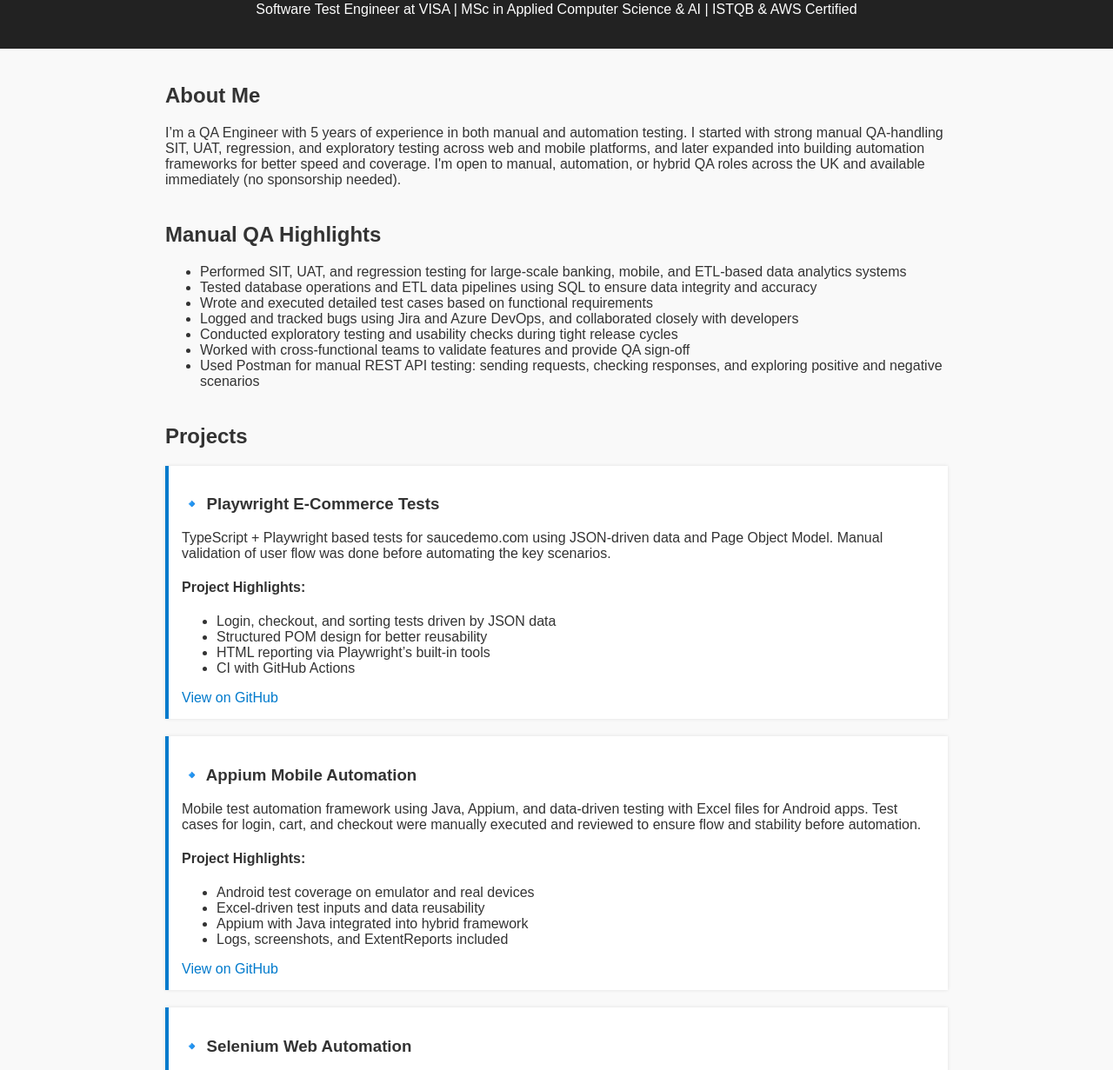
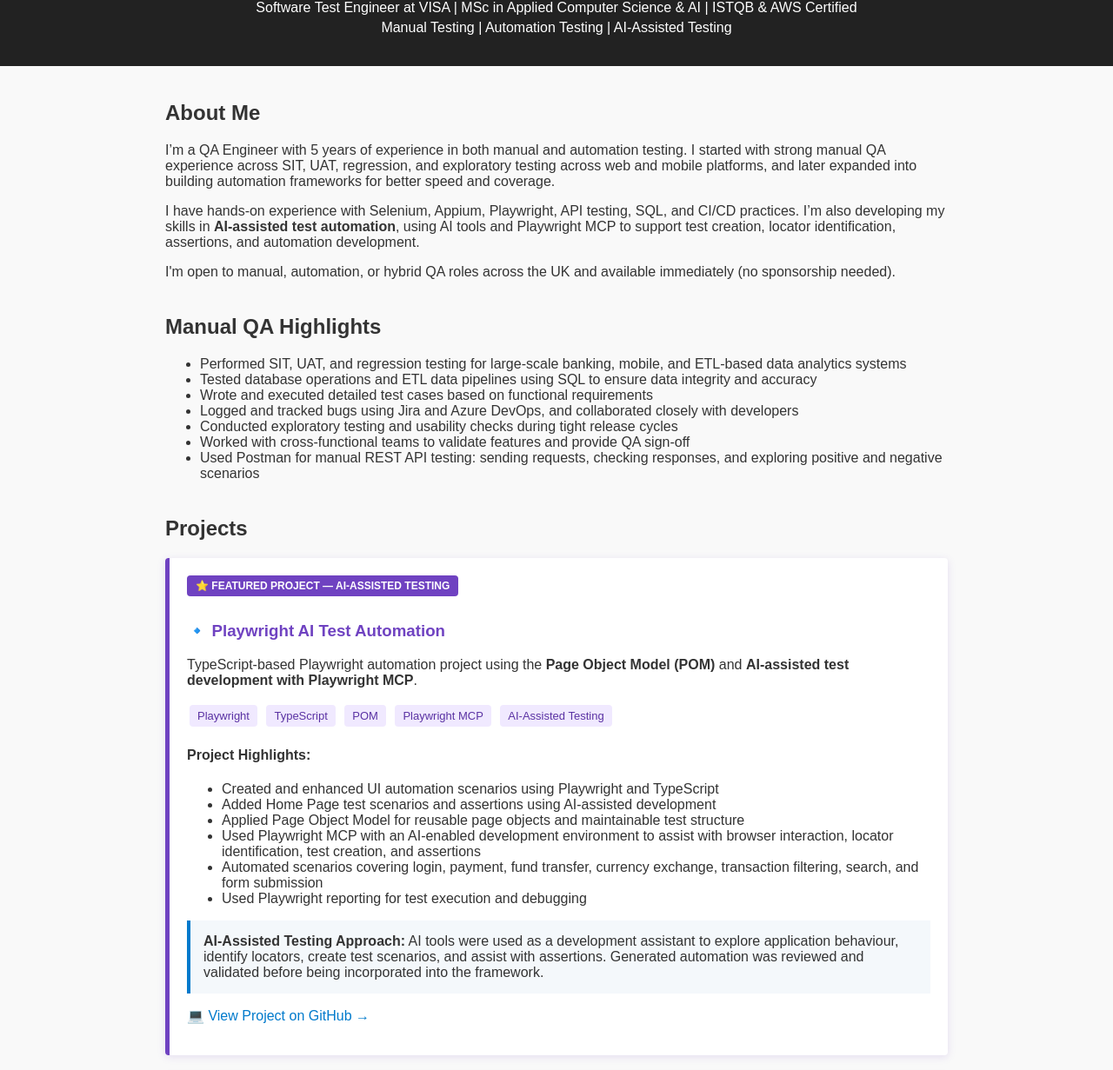
Before and after one commit to harshadaP97/qa-portfolio, a plain HTML site: page index.html in a window 1280 px wide. Shown: the part 98-1329 px from the top of the page at 87% size. Drawn offline with Linux system fonts and the light colour scheme.

Commit message:
Update index.html

```diff
--- a/index.html
+++ b/index.html
@@ -4,12 +4,14 @@
   <meta charset="UTF-8" />
   <meta name="viewport" content="width=device-width, initial-scale=1.0" />
   <title>Harshada Patil | QA Portfolio</title>
+
   <!-- Open Graph Meta Tags for LinkedIn -->
   <meta property="og:title" content="Harshada Patil | QA Portfolio" />
-<meta property="og:description" content="Manual + Automation Testing Projects | Selenium, Appium, Playwright | Resume Included" />
+  <meta property="og:description" content="QA Engineer | Manual & Automation Testing | Selenium | Appium | Playwright | AI-Assisted Testing" />
   <meta property="og:image" content="https://harshadaP97.github.io/qa-portfolio/thumbnail.png" />
   <meta property="og:url" content="https://harshadaP97.github.io/qa-portfolio/" />
   <meta name="twitter:card" content="summary_large_image" />
+
   <style>
     body {
       font-family: Arial, sans-serif;
@@ -18,34 +20,84 @@
       background: #f9f9f9;
       color: #333;
     }
+
     header {
       background: #222;
       color: #fff;
-      padding: 20px;
+      padding: 30px 20px;
       text-align: center;
     }
+
+    header h1 {
+      margin-bottom: 10px;
+    }
+
+    header p {
+      margin: 5px 0;
+    }
+
     .container {
       padding: 20px;
       max-width: 900px;
       margin: auto;
     }
+
     .section {
       margin-bottom: 40px;
     }
+
     .project {
       margin-bottom: 20px;
-      padding: 15px;
+      padding: 20px;
       background: #fff;
       border-left: 4px solid #007acc;
       box-shadow: 0 0 4px rgba(0, 0, 0, 0.1);
+      border-radius: 4px;
     }
+
+    .project.featured {
+      border-left: 5px solid #6f42c1;
+      box-shadow: 0 2px 10px rgba(111, 66, 193, 0.15);
+    }
+
+    .project.featured h3 {
+      color: #6f42c1;
+    }
+
+    .badge {
+      display: inline-block;
+      background: #6f42c1;
+      color: white;
+      padding: 5px 10px;
+      border-radius: 4px;
+      font-size: 12px;
+      font-weight: bold;
+      margin-bottom: 10px;
+    }
+
+    .tech-stack {
+      margin: 10px 0 15px 0;
+    }
+
+    .tech-stack span {
+      display: inline-block;
+      background: #f0e9ff;
+      color: #5a32a3;
+      padding: 5px 9px;
+      margin: 3px;
+      border-radius: 4px;
+      font-size: 13px;
+    }
+
     a {
       color: #007acc;
       text-decoration: none;
     }
+
     a:hover {
       text-decoration: underline;
     }
+
     .skills span {
       background: #e0e0e0;
       display: inline-block;
@@ -54,32 +106,65 @@
       border-radius: 4px;
       font-size: 14px;
     }
+
     footer {
       background: #222;
       color: #fff;
       text-align: center;
       padding: 15px;
     }
+
     .certifications img {
       height: 50px;
       margin: 10px;
     }
+
+    .highlight {
+      background: #f4f8fb;
+      border-left: 4px solid #007acc;
+      padding: 15px;
+      margin-top: 15px;
+    }
   </style>
 </head>
+
 <body>
+
   <header>
     <h1>Harshada Patil</h1>
     <p>Software Test Engineer at VISA | MSc in Applied Computer Science & AI | ISTQB & AWS Certified</p>
+    <p>Manual Testing | Automation Testing | AI-Assisted Testing</p>
   </header>
 
   <div class="container">
+
     <section class="section">
       <h2>About Me</h2>
-      <p>I’m a QA Engineer with 5 years of experience in both manual and automation testing. I started with strong manual QA-handling SIT, UAT, regression, and exploratory testing across web and mobile platforms, and later expanded into building automation frameworks for better speed and coverage. I'm open to manual, automation, or hybrid QA roles across the UK and available immediately (no sponsorship needed).</p>
+
+      <p>
+        I’m a QA Engineer with 5 years of experience in both manual and automation testing.
+        I started with strong manual QA experience across SIT, UAT, regression, and exploratory
+        testing across web and mobile platforms, and later expanded into building automation
+        frameworks for better speed and coverage.
+      </p>
+
+      <p>
+        I have hands-on experience with Selenium, Appium, Playwright, API testing, SQL,
+        and CI/CD practices. I’m also developing my skills in <strong>AI-assisted test automation</strong>,
+        using AI tools and Playwright MCP to support test creation, locator identification,
+        assertions, and automation development.
+      </p>
+
+      <p>
+        I'm open to manual, automation, or hybrid QA roles across the UK and available immediately
+        (no sponsorship needed).
+      </p>
     </section>
+
 
     <section class="section">
       <h2>Manual QA Highlights</h2>
+
       <ul>
         <li>Performed SIT, UAT, and regression testing for large-scale banking, mobile, and ETL-based data analytics systems</li>
         <li>Tested database operations and ETL data pipelines using SQL to ensure data integrity and accuracy</li>
@@ -91,114 +176,276 @@
       </ul>
     </section>
 
+
     <section class="section">
       <h2>Projects</h2>
 
+
+      <!-- FEATURED AI PROJECT -->
+
+      <div class="project featured">
+
+        <span class="badge">⭐ FEATURED PROJECT — AI-ASSISTED TESTING</span>
+
+        <h3>🔹 Playwright AI Test Automation</h3>
+
+        <p>
+          TypeScript-based Playwright automation project using the
+          <strong>Page Object Model (POM)</strong> and
+          <strong>AI-assisted test development with Playwright MCP</strong>.
+        </p>
+
+        <div class="tech-stack">
+          <span>Playwright</span>
+          <span>TypeScript</span>
+          <span>POM</span>
+          <span>Playwright MCP</span>
+          <span>AI-Assisted Testing</span>
+        </div>
+
+        <h4>Project Highlights:</h4>
+
+        <ul>
+          <li>Created and enhanced UI automation scenarios using Playwright and TypeScript</li>
+          <li>Added Home Page test scenarios and assertions using AI-assisted development</li>
+          <li>Applied Page Object Model for reusable page objects and maintainable test structure</li>
+          <li>Used Playwright MCP with an AI-enabled development environment to assist with browser interaction, locator identification, test creation, and assertions</li>
+          <li>Automated scenarios covering login, payment, fund transfer, currency exchange, transaction filtering, search, and form submission</li>
+          <li>Used Playwright reporting for test execution and debugging</li>
+        </ul>
+
+        <div class="highlight">
+          <strong>AI-Assisted Testing Approach:</strong>
+          AI tools were used as a development assistant to explore application behaviour,
+          identify locators, create test scenarios, and assist with assertions.
+          Generated automation was reviewed and validated before being incorporated into the framework.
+        </div>
+
+        <p>
+          <a href="https://github.com/harshadaP97/playwright-ai-automation" target="_blank">
+            💻 View Project on GitHub →
+          </a>
+        </p>
+
+      </div>
+
+
+      <!-- PLAYWRIGHT E-COMMERCE -->
+
       <div class="project">
+
         <h3>🔹 Playwright E-Commerce Tests</h3>
-        <p>TypeScript + Playwright based tests for saucedemo.com using JSON-driven data and Page Object Model. Manual validation of user flow was done before automating the key scenarios.</p>
+
+        <p>
+          TypeScript + Playwright based tests for saucedemo.com using JSON-driven
+          data and Page Object Model. Manual validation of user flow was done before
+          automating the key scenarios.
+        </p>
+
         <h4>Project Highlights:</h4>
+
         <ul>
           <li>Login, checkout, and sorting tests driven by JSON data</li>
           <li>Structured POM design for better reusability</li>
           <li>HTML reporting via Playwright’s built-in tools</li>
           <li>CI with GitHub Actions</li>
         </ul>
-        <a href="https://github.com/harshadaP97/playwright-ecommerce-tests" target="_blank">View on GitHub</a>
+
+        <a href="https://github.com/harshadaP97/playwright-ecommerce-tests" target="_blank">
+          View on GitHub
+        </a>
+
       </div>
 
+
+      <!-- APPIUM -->
+
       <div class="project">
+
         <h3>🔹 Appium Mobile Automation</h3>
-        <p>Mobile test automation framework using Java, Appium, and data-driven testing with Excel files for Android apps. Test cases for login, cart, and checkout were manually executed and reviewed to ensure flow and stability before automation.</p>
+
+        <p>
+          Mobile test automation framework using Java, Appium, and data-driven
+          testing with Excel files for Android apps. Test cases for login, cart,
+          and checkout were manually executed and reviewed to ensure flow and
+          stability before automation.
+        </p>
+
         <h4>Project Highlights:</h4>
+
         <ul>
           <li>Android test coverage on emulator and real devices</li>
           <li>Excel-driven test inputs and data reusability</li>
           <li>Appium with Java integrated into hybrid framework</li>
           <li>Logs, screenshots, and ExtentReports included</li>
         </ul>
-        <a href="https://github.com/harshadaP97/Appium_MobileAutomationFramework" target="_blank">View on GitHub</a>
+
+        <a href="https://github.com/harshadaP97/Appium_MobileAutomationFramework" target="_blank">
+          View on GitHub
+        </a>
+
       </div>
 
+
+      <!-- SELENIUM -->
+
       <div class="project">
+
         <h3>🔹 Selenium Web Automation</h3>
-        <p>Selenium framework using Java and TestNG for web application testing, with data-driven inputs managed through Excel files. Manual functional testing formed the foundation before automating with page objects and test data.</p>
+
+        <p>
+          Selenium framework using Java and TestNG for web application testing,
+          with data-driven inputs managed through Excel files. Manual functional
+          testing formed the foundation before automating with page objects and test data.
+        </p>
+
         <h4>Project Highlights:</h4>
+
         <ul>
           <li>Hybrid framework using Selenium, TestNG, and Excel</li>
           <li>ExtentReports for structured step-level reporting</li>
           <li>Reusable page objects and test utilities</li>
           <li>Covered both manual test cases and automated scenarios for full coverage</li>
         </ul>
-        <a href="https://github.com/harshadaP97/SeleniumFrameworkBank" target="_blank">View on GitHub</a>
+
+        <a href="https://github.com/harshadaP97/SeleniumFrameworkBank" target="_blank">
+          View on GitHub
+        </a>
+
       </div>
 
+
+      <!-- API + UI -->
+
       <div class="project">
+
         <h3>🔹 API + UI Hybrid Automation</h3>
-  <p>Hybrid automation framework using Selenium and RestAssured in Java for UI and API testing. Focused on login flows and RESTful endpoints using practice sites.</p>
+
+        <p>
+          Hybrid automation framework using Selenium and RestAssured in Java
+          for UI and API testing. Focused on login flows and RESTful endpoints
+          using practice sites.
+        </p>
+
         <h4>Project Highlights:</h4>
+
         <ul>
           <li>Selenium UI tests using Page Object Model (POM)</li>
           <li>REST API validations on gorest.co.in using JSON data</li>
           <li>Data-driven testing with modular utilities</li>
           <li>Execution reporting via ExtentReports</li>
         </ul>
-  <a href="https://github.com/harshadaP97/API_UI_Automation_Framework" target="_blank">View on GitHub</a>
+
+        <a href="https://github.com/harshadaP97/API_UI_Automation_Framework" target="_blank">
+          View on GitHub
+        </a>
+
       </div>
 
     </section>
 
+
     <section class="section">
+
       <h2>Skills & Tools</h2>
+
       <div class="skills">
+
         <span>Manual Testing</span>
         <span>Test Case Design</span>
         <span>Exploratory Testing</span>
         <span>SIT/UAT</span>
         <span>Jira</span>
         <span>BDD</span>
+
         <span>Selenium</span>
         <span>Playwright</span>
         <span>Appium</span>
+
         <span>Java</span>
         <span>TypeScript</span>
         <span>JavaScript</span>
+
         <span>TestNG</span>
         <span>Postman</span>
         <span>JMeter</span>
         <span>SQL</span>
+
         <span>Jenkins</span>
         <span>Git</span>
         <span>Agile</span>
         <span>CI/CD</span>
+
+        <span>Playwright MCP</span>
+        <span>AI-Assisted Testing</span>
+
         <span>ISTQB Certified</span>
         <span>AWS Certified</span>
+
       </div>
+
     </section>
 
+
     <section class="section">
+
       <h2>Certifications & Badges</h2>
+
       <div class="certifications">
-        <img src="https://img.shields.io/badge/ISTQB-Certified-blue" alt="ISTQB Certified" />
-        <img src="https://img.shields.io/badge/AWS-Certified-orange" alt="AWS Certified" />
-        <img src="https://img.shields.io/badge/MSc-Applied_Computer_Science_&_AI-brightgreen" alt="MSc AI" />
+
+        <img
+          src="https://img.shields.io/badge/ISTQB-Certified-blue"
+          alt="ISTQB Certified"
+        />
+
+        <img
+          src="https://img.shields.io/badge/AWS-Certified-orange"
+          alt="AWS Certified"
+        />
+
+        <img
+          src="https://img.shields.io/badge/MSc-Applied_Computer_Science_&_AI-brightgreen"
+          alt="MSc AI"
+        />
+
       </div>
+
     </section>
 
+
     <section class="section">
+
       <h2>Resume & Contact</h2>
-      <p><a href="https://www.linkedin.com/in/harshadapatil97" target="_blank">🔗 Connect on LinkedIn</a></p>
-      <p><a href="https://github.com/harshadaP97" target="_blank">💻 Visit GitHub</a></p>
-      <p style="font-size: 14px; color: #555;">Happy to share a role-specific CV on request.</p>
+
+      <p>
+        <a href="https://www.linkedin.com/in/harshadapatil97" target="_blank">
+          🔗 Connect on LinkedIn
+        </a>
+      </p>
+
+      <p>
+        <a href="https://github.com/harshadaP97" target="_blank">
+          💻 Visit GitHub
+        </a>
+      </p>
+
+      <p style="font-size: 14px; color: #555;">
+        Happy to share a role-specific CV on request.
+      </p>
 
     </section>
+
   </div>
 
+
   <footer>
+
     <p>© 2025 Harshada Patil. All rights reserved.</p>
+
     <p style="font-size: 13px; color: #777;">
       This portfolio is my original work. Please do not copy or reuse without permission.
     </p>
+
   </footer>
 
 </body>
```
Lines whose indentation alone changed are shown as unchanged.
